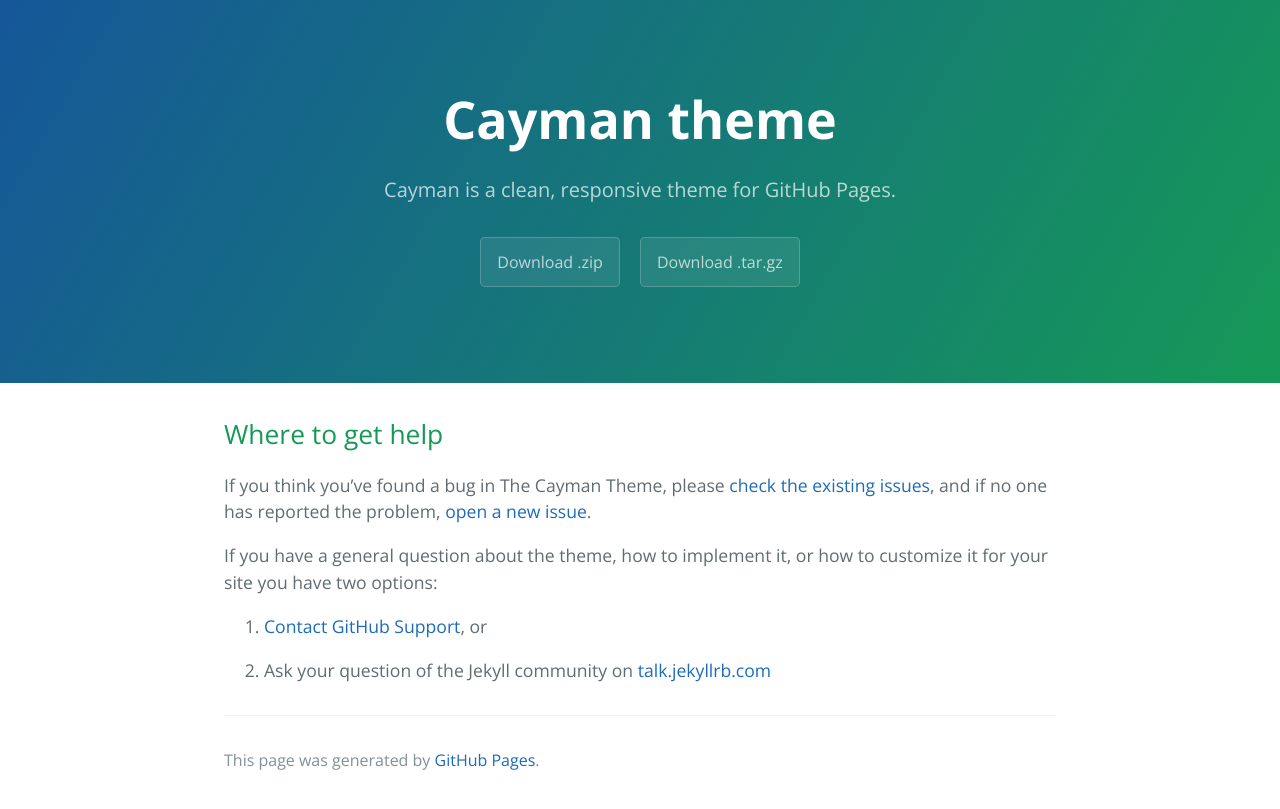
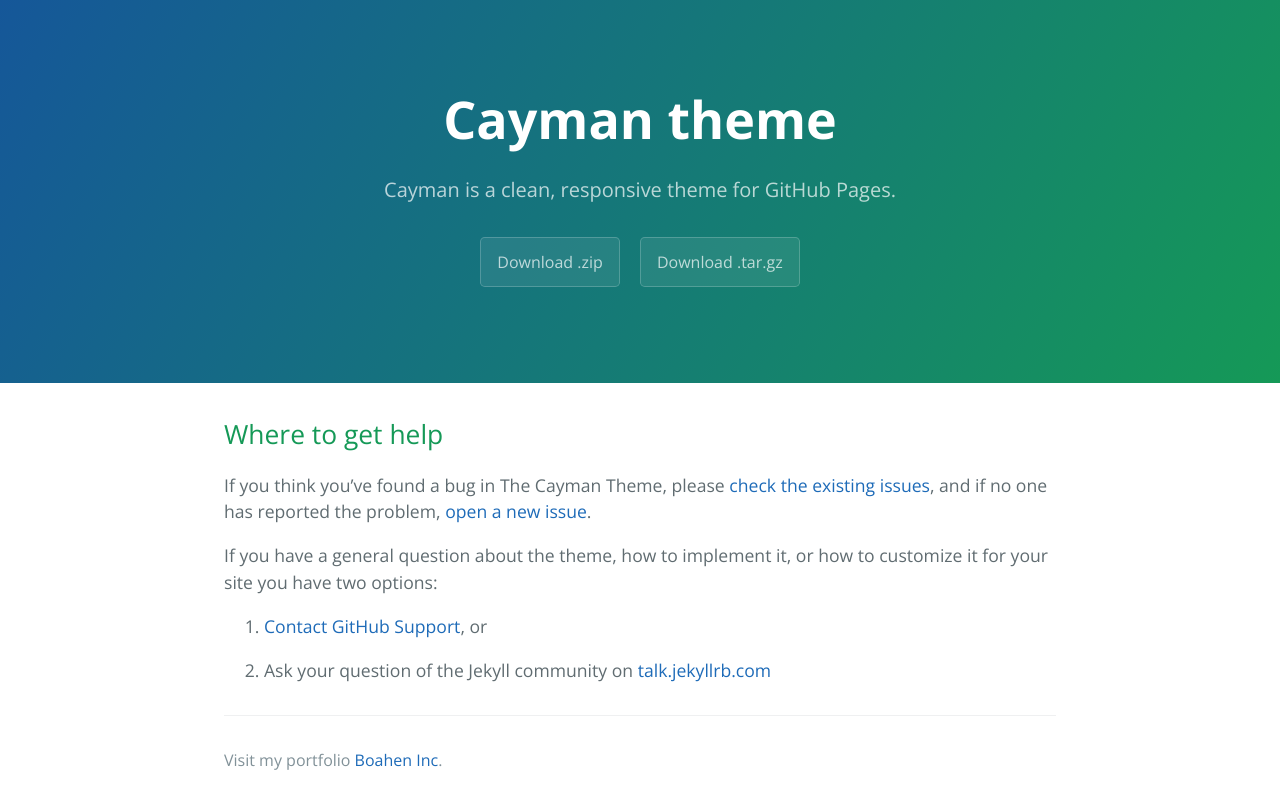
Before and after one commit to QuabenaBoahen/quabenaboahen.github.io, a Jekyll site: the page built from docs/SUPPORT.md, in a window 1280 px wide. Shown: the top 809 px of the page. Built offline with Jekyll 4.4.1, drawn with Linux system fonts in a browser that asks for light colours; our own code applies the rules of GitHub Pages for plain Markdown files.

Commit message:
added theme

```diff
--- a/_layouts/default.html
+++ b/_layouts/default.html
@@ -29,7 +29,7 @@
         {% if site.github.is_project_page %}
           <span class="site-footer-owner"><a href="{{ site.github.repository_url }}">{{ site.github.repository_name }}</a> is maintained by <a href="{{ site.github.owner_url }}">{{ site.github.owner_name }}</a>.</span>
         {% endif %}
-        <span class="site-footer-credits">This page was generated by <a href="https://pages.github.com">GitHub Pages</a>.</span>
+        <span class="site-footer-credits">Visit my portfolio <a href="https://boaheninc.com/#/portfolio">Boahen Inc</a>.</span>
       </footer>
     </section>
 
```
Also changed, not shown: index.md (+1 -1 lines).
